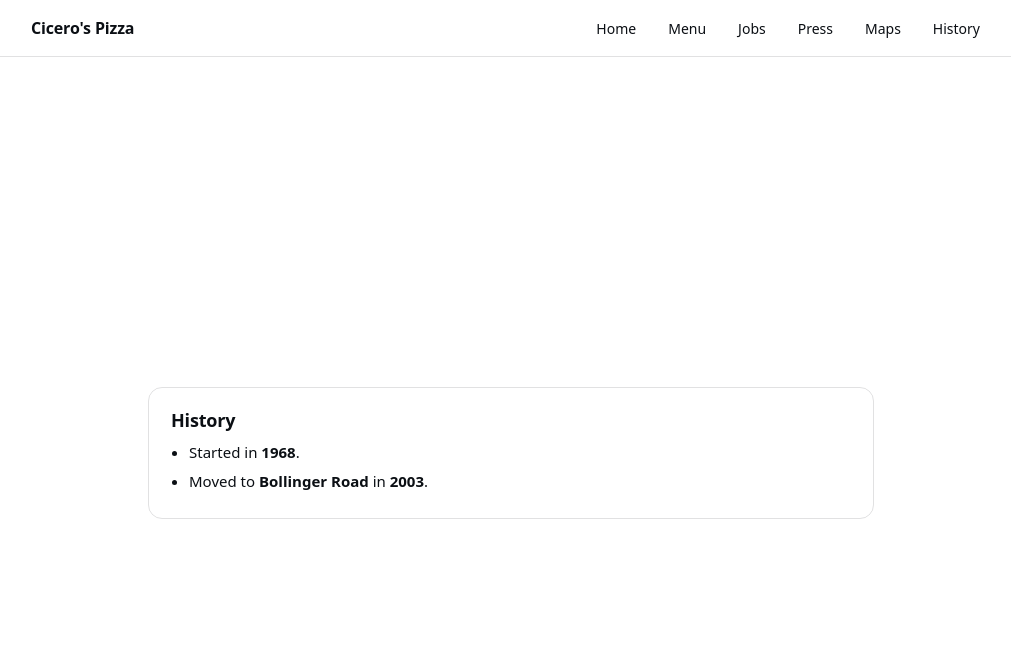
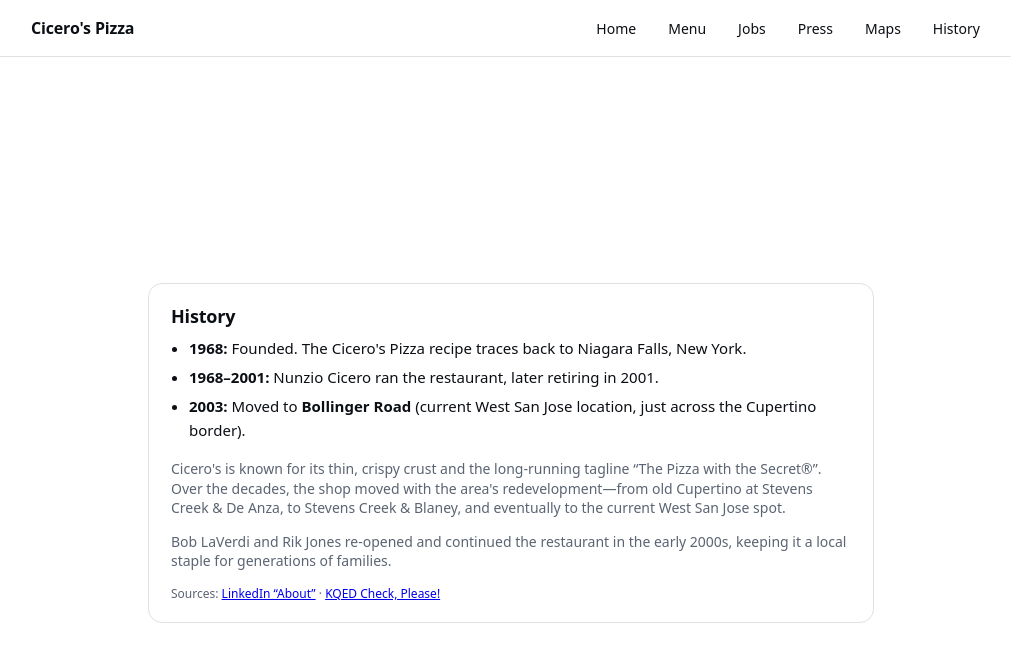
Before and after one commit to lugeorge8/cicerosdemo, a Next.js app: page /history in a window 1280 px wide. Shown: the top 662 px of the page, without its empty margins (129-1140 px from the left). Built offline with nearby package versions, Linux system fonts and the light colour scheme.

Commit message:
Expand History page with sourced background

```diff
--- a/src/app/history/page.tsx
+++ b/src/app/history/page.tsx
@@ -3,10 +3,44 @@
     <main className="wrap">
       <section className="card">
         <h1>History</h1>
+
         <ul>
-          <li>Started in <strong>1968</strong>.</li>
-          <li>Moved to <strong>Bollinger Road</strong> in <strong>2003</strong>.</li>
+          <li>
+            <strong>1968:</strong> Founded. The Cicero&apos;s Pizza recipe traces back to Niagara Falls, New York.
+          </li>
+          <li>
+            <strong>1968–2001:</strong> Nunzio Cicero ran the restaurant, later retiring in 2001.
+          </li>
+          <li>
+            <strong>2003:</strong> Moved to <strong>Bollinger Road</strong> (current West San Jose location, just across the Cupertino border).
+          </li>
         </ul>
+
+        <p style={{ marginTop: 16 }}>
+          Cicero&apos;s is known for its thin, crispy crust and the long-running tagline “The Pizza with the Secret®”. Over the
+          decades, the shop moved with the area&apos;s redevelopment—from old Cupertino at Stevens Creek &amp; De Anza, to Stevens
+          Creek &amp; Blaney, and eventually to the current West San Jose spot.
+        </p>
+
+        <p style={{ marginTop: 10 }}>
+          Bob LaVerdi and Rik Jones re-opened and continued the restaurant in the early 2000s, keeping it a local staple for
+          generations of families.
+        </p>
+
+        <div className="hint">
+          Sources:{' '}
+          <a href="https://www.linkedin.com/company/ciceros-pizza" target="_blank" rel="noreferrer">
+            LinkedIn “About”
+          </a>
+          {' · '}
+          <a
+            href="https://www.kqed.org/checkplease/23293/check-please-bay-area-reviews-ciceros-pizza-cafe-soleil-tonys-seafood-restaurant"
+            target="_blank"
+            rel="noreferrer"
+          >
+            KQED Check, Please!
+          </a>
+        </div>
       </section>
     </main>
   );
```
